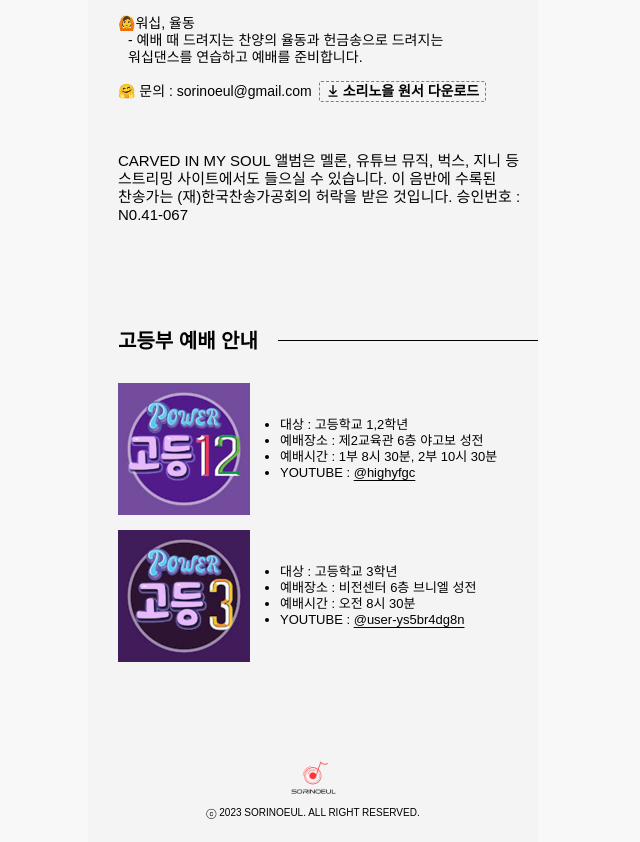
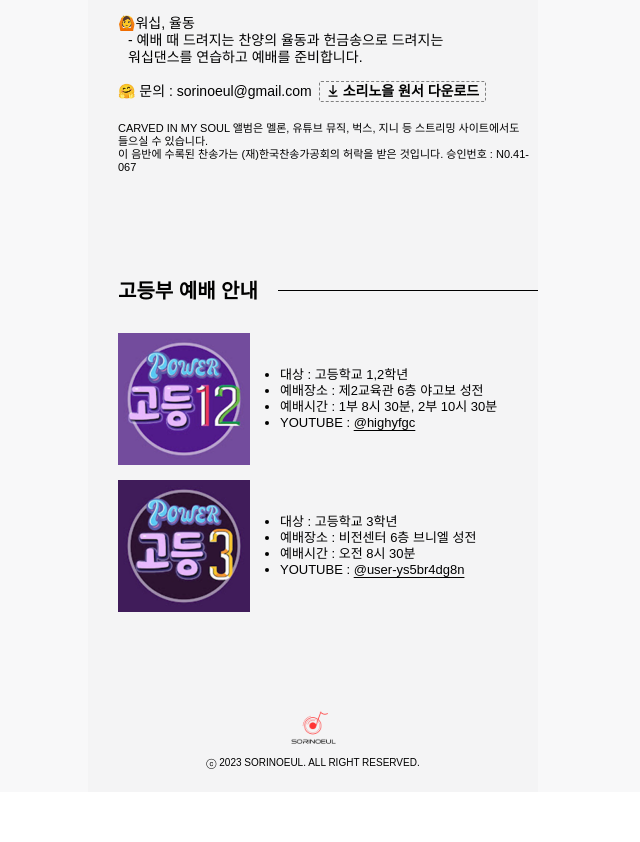
Before and after one commit to rninzi/sorinoeul, a React (Create React App) app: page / in a window 1280 px wide. Shown: the part 3250-4092 px from the top of the page, without its empty margins (327-967 px from the left). After the commit the page ends 4042 px from the top, so only its background shows below. Built offline with nearby package versions, Linux system fonts and the light colour scheme; a web font is replaced by a local one.

Commit message:
chore: margin-top 및 font-size 변경

```diff
--- a/src/components/main/StreamingSitesBox.tsx
+++ b/src/components/main/StreamingSitesBox.tsx
@@ -11,12 +11,13 @@
 
 const Container = styled.div`
   width: calc(100% - 30px);
-  margin: 50px 0 0 30px;
+  margin: 20px 0 0 30px;
   word-break: keep-all;
+  white-space: pre-line;
 `;
 
 const StreamingInfo = styled.p`
   color: #000;
-  font-size: 15px;
-  line-height: 18px;
+  font-size: 11px;
+  line-height: 13px;
 `;
```
